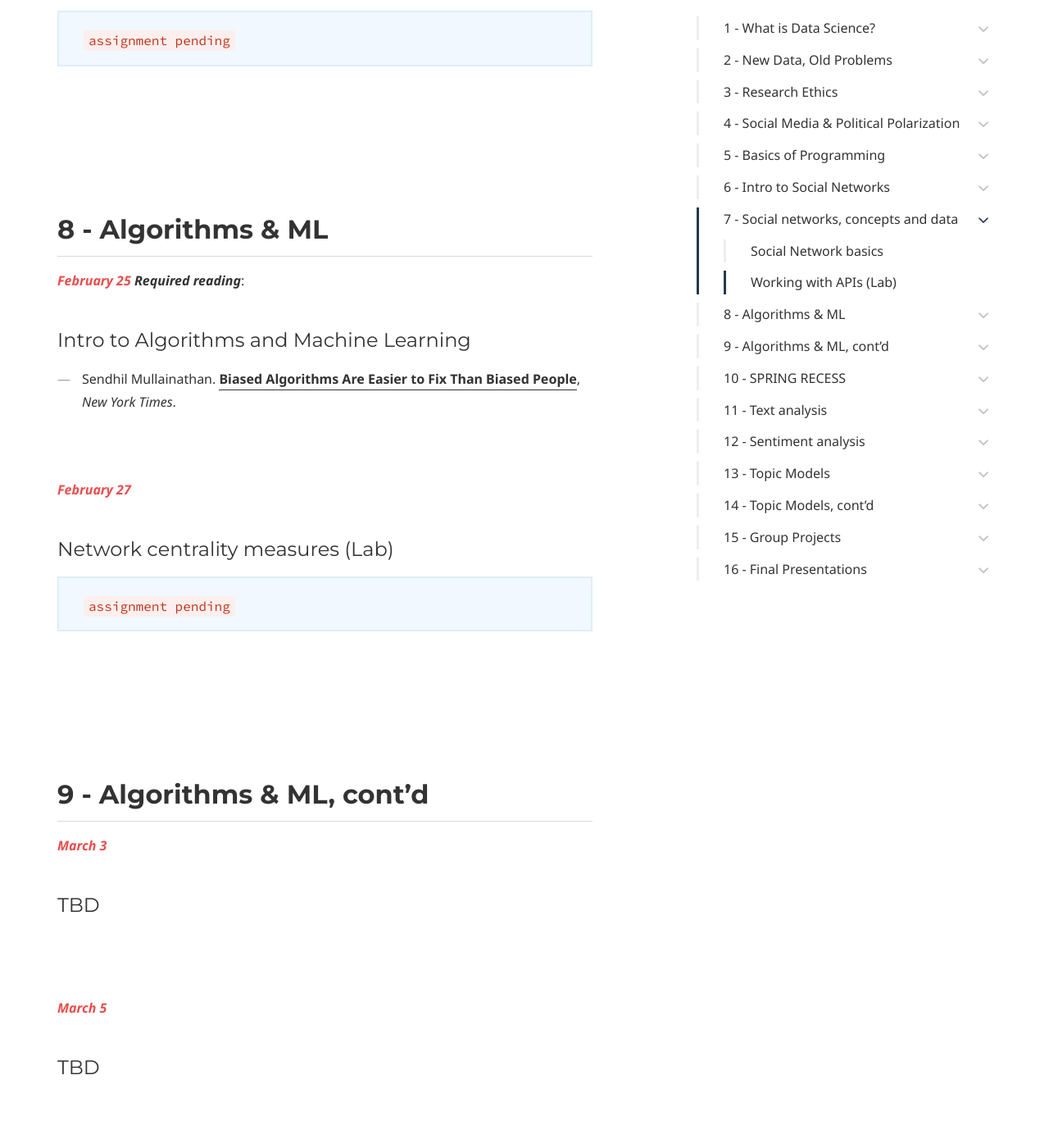
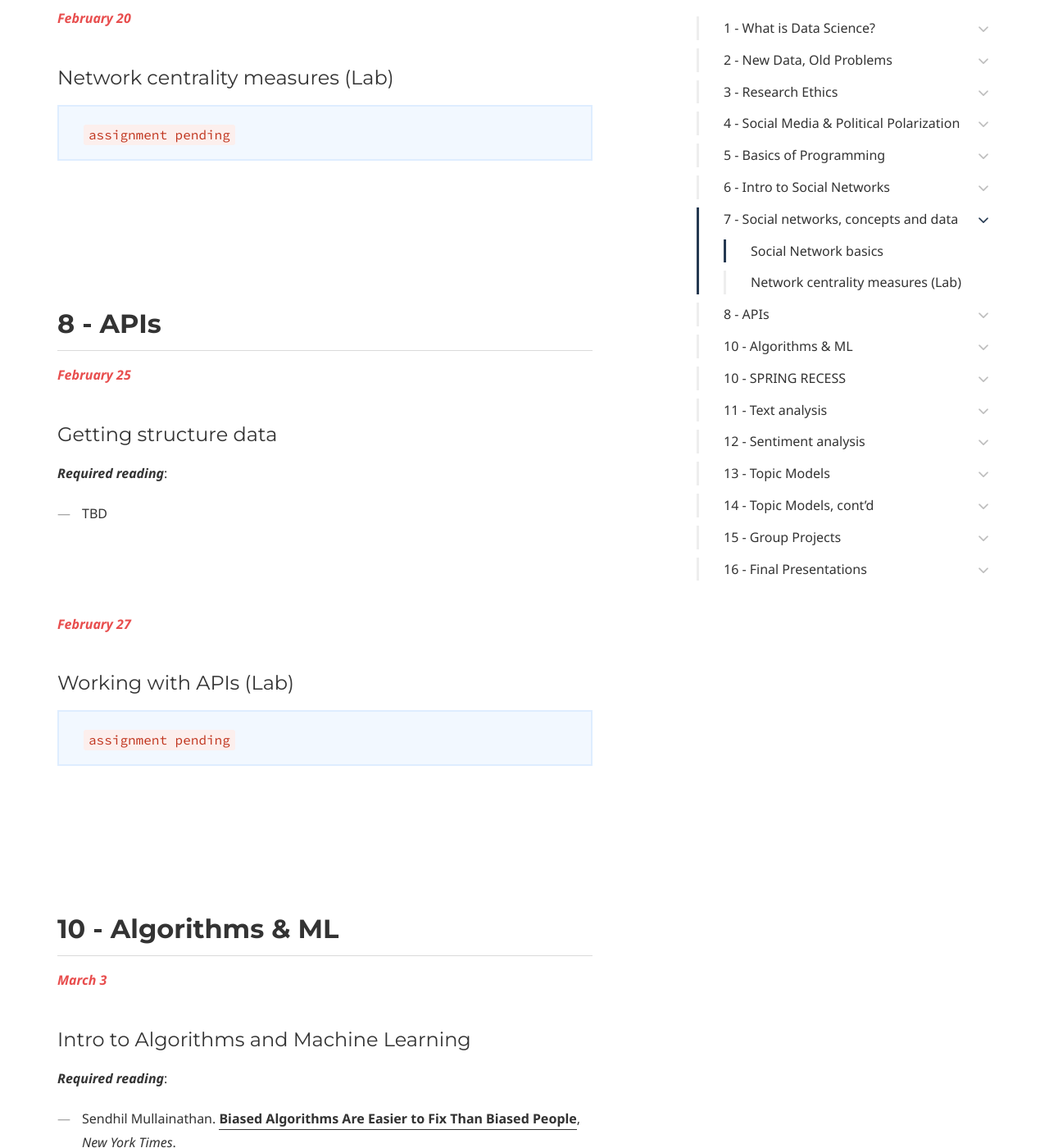
Before and after one commit to dssoc/dssoc.github.io, a Jekyll site: the page built from schedule.md, in a window 1280 px wide and 1400 px high, scrolled down 7909 px. Shown: the whole window at 82% size. Built offline with Jekyll 4.4.1, drawn with Linux system fonts in a browser that asks for light colours; some web fonts are replaced; some of the changed text lies outside the part shown.

```diff
--- a/schedule.md
+++ b/schedule.md
@@ -207,7 +207,7 @@
 </ul>
 </div>
 <br/>
-
+<br/><br/><br/>
 
 ## 7 - Social networks, concepts and data
 <b><i><font color="#E84E4E">February 18</font></i></b>
@@ -225,9 +225,28 @@
 - Don Merten. [**The meaning of meanness: Popularity, competition, and conflict among junior high school girls**](https://www.jstor.org/stable/pdf/2673207.pdf?seq=1), Sociology of Education.
 - Lynn Michell & Amanda Amos. [**Girls, pecking order and smoking**](https://www.ncbi.nlm.nih.gov/pubmed/9194247), Social Science & Medicine, 44(12).
 - James Coleman. [**Social Capital in the Creation of Human Capital**](https://www.jstor.org/stable/2780243?seq=1). The American Journal of Sociology 94, Supplement: Organizations and Institutions: Sociological and Economic Approaches to the Analysis of Social Structure: S95- S120.
-<br/><br/><br/>
+<br/><br/><br/><br/>
 
 <b><i><font color="#E84E4E">February 20</font></i></b>
+#### Network centrality measures (Lab)
+<div class="callout callout--info">
+<code>assignment pending</code>
+</div>
+<br/><br/><br/><br/>
+
+
+
+## 8 - APIs
+<b><i><font color="#E84E4E">February 25</font></i></b>
+#### Getting structure data
+
+***Required reading***:
+<br/>
+- TBD
+<br/><br/><br/><br/>
+
+
+<b><i><font color="#E84E4E">February 27</font></i></b>
 #### Working with APIs (Lab)
 <div class="callout callout--info">
 <code>assignment pending</code>
@@ -235,30 +254,23 @@
 <br/><br/><br/><br/>
 
 
-## 8 - Algorithms & ML
-<b><i><font color="#E84E4E">February 25</font></i></b>
+## 10 - Algorithms & ML
+<b><i><font color="#E84E4E">March 3</font></i></b>
+#### Intro to Algorithms and Machine Learning
+
 ***Required reading***:
 <br/>
-#### Intro to Algorithms and Machine Learning
 - Sendhil Mullainathan. [**Biased Algorithms Are Easier to Fix Than Biased People**](https://www.nytimes.com/2019/12/06/business/algorithm-bias-fix.html), *New York Times*.
-<br/><br/><br/>
+<br/><br/><br/><br/>
 
-<b><i><font color="#E84E4E">February 27</font></i></b>
-#### Network centrality measures (Lab)
+
+<b><i><font color="#E84E4E">March 5</font></i></b>
+#### Algorithms & ML (lab)
 <div class="callout callout--info">
 <code>assignment pending</code>
 </div>
 <br/><br/><br/><br/>
 
-
-## 9 - Algorithms & ML, cont'd
-<b><i><font color="#E84E4E">March 3</font></i></b>
-#### TBD
-<br/><br/>
-
-<b><i><font color="#E84E4E">March 5</font></i></b>
-#### TBD
-<br/><br/><br/><br/>
 
 
 
```
